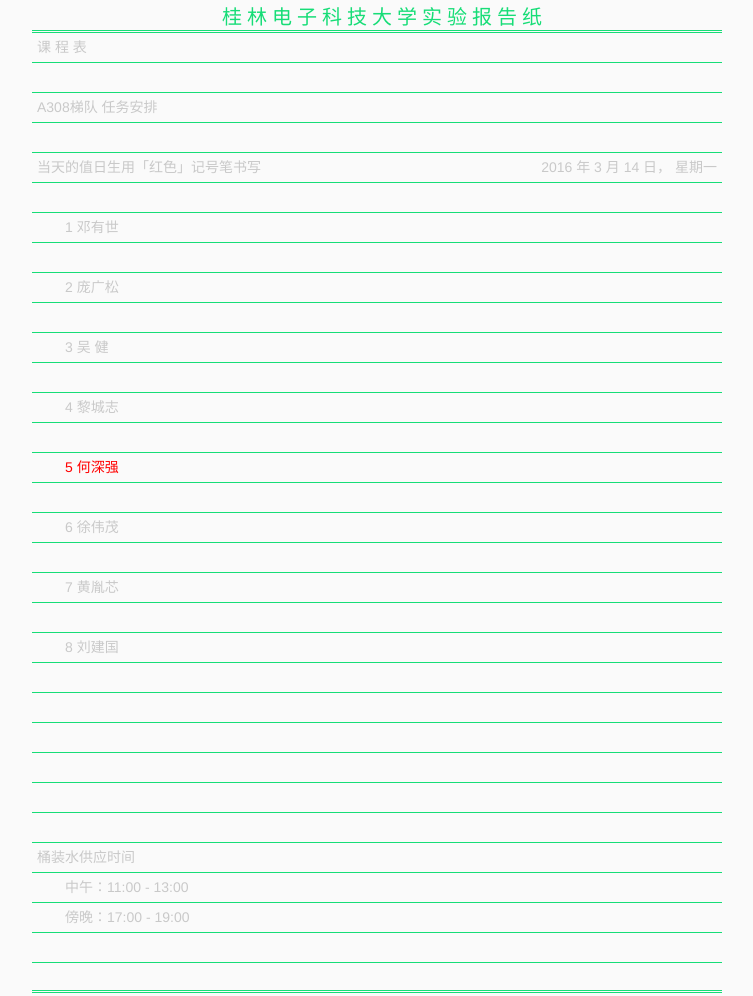
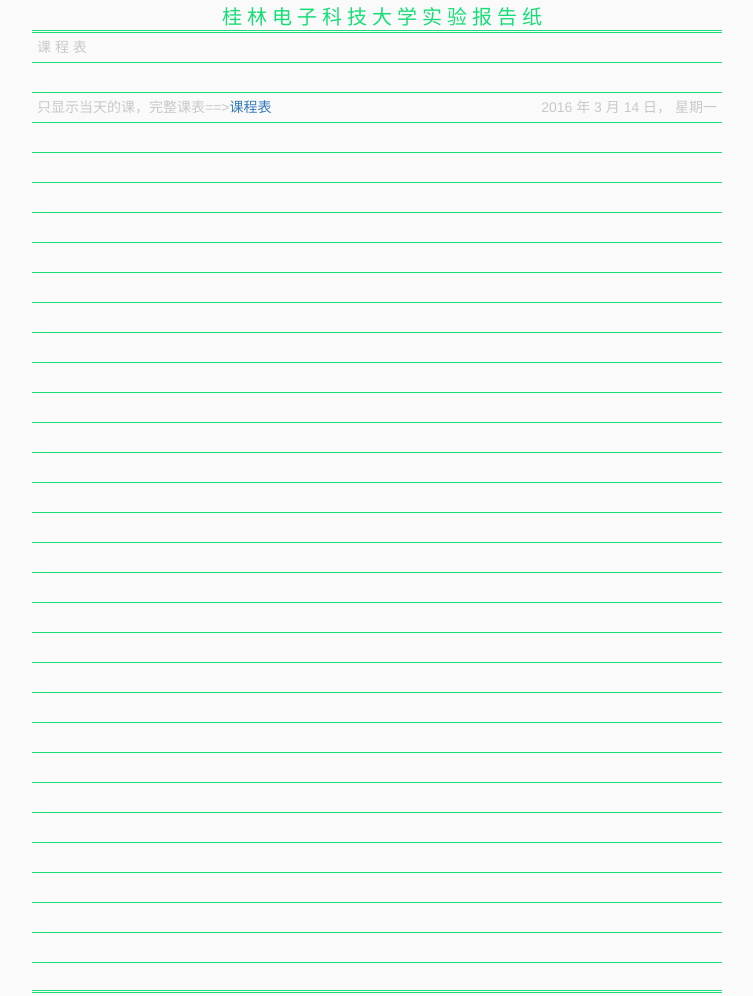
Before and after one commit to iwj/dutymate, a plain HTML site: page schedule.html in a window 1280 px wide. Shown: the part 147-1143 px from the top of the page, without its empty margins (263-1016 px from the left). Drawn offline with Linux system fonts and the light colour scheme.

Commit message:
update js, add schedule

```diff
--- a/js/index.js
+++ b/js/index.js
@@ -1,5 +1,5 @@
 (function() {
-	var index = (~~(Date.now()/(60 * 60 * 24 * 1000))+2)%8;
+	var index = (~~(Date.now()/(60 * 60 * 24 * 1000))+1)%8;
 	var mates = $(".mate-box>.mate");
 	var duty = mates.eq(index);
 	duty.find("span").addClass("duty-people");
--- a/schedule.html
+++ b/schedule.html
@@ -12,7 +12,7 @@
 	<body>
 		<div class="navi">
 			<div class="site-name">
-				A308部落
+				A308部落　<a href="./index.html">保护环境</a>　<a href="./schedule.html">课程表</a>
 			</div>
 		</div>
 		<div class="labpaper mate-box">
@@ -23,10 +23,9 @@
                 课 程 表
             </div>
             <div class="single-line"></div>
-			<div class="single-line">A308梯队 任务安排</div>
-			<div class="single-line"></div>
+
 			<div class="single-line">
-				<span>当天的值日生用「红色」记号笔书写</span>
+				<span>只显示当天的课，完整课表==><a href="./schedule.html">课程表</a></span>
 				<span class="to-right">
 					<span id="now-year"></span> 年
 					<span id="now-month"></span> 月
@@ -35,31 +34,32 @@
 				</span>
 			</div>
 			<div class="single-line"></div>
-
-			<div class="single-line mate"><span class="">　　1 邓有世</span></div>
 			<div class="single-line"></div>
-			<div class="single-line mate"><span class="">　　2 庞广松</span></div>
 			<div class="single-line"></div>
-			<div class="single-line mate"><span class="">　　3 吴 健</span></div>
 			<div class="single-line"></div>
-			<div class="single-line mate"><span class="">　　4 黎城志</span></div>
 			<div class="single-line"></div>
-			<div class="single-line mate"><span class="">　　5 何深强</span></div>
 			<div class="single-line"></div>
-			<div class="single-line mate"><span class="">　　6 徐伟茂</span></div>
 			<div class="single-line"></div>
-			<div class="single-line mate"><span class="">　　7 黄胤芯</span></div>
 			<div class="single-line"></div>
-			<div class="single-line mate"><span class="">　　8 刘建国</span></div>
+			<div class="single-line"></div>
+			<div class="single-line"></div>
+			<div class="single-line"></div>
+			<div class="single-line"></div>
+			<div class="single-line"></div>
+			<div class="single-line"></div>
+			<div class="single-line"></div>
+			<div class="single-line"></div>
+			<div class="single-line"></div>
+			<div class="single-line"></div>
 			<div class="single-line"></div>
       <div class="single-line"></div>
 			<div class="single-line"></div>
 			<div class="single-line"></div>
 			<div class="single-line"></div>
 			<div class="single-line"></div>
-			<div class="single-line">桶装水供应时间</div>
-			<div class="single-line">　　中午：11:00 - 13:00</div>
-			<div class="single-line">　　傍晚：17:00 - 19:00</div>
+			<div class="single-line"></div>
+			<div class="single-line"></div>
+			<div class="single-line"></div>
 			<div class="single-line"></div>
 			<div class="double-line"></div>
 			<div class="only-words"><span>40333.09.05</span><span class="to-right">第　　　　页</span></div>
```
Also changed, not shown: index.html (+1 -1 lines).
